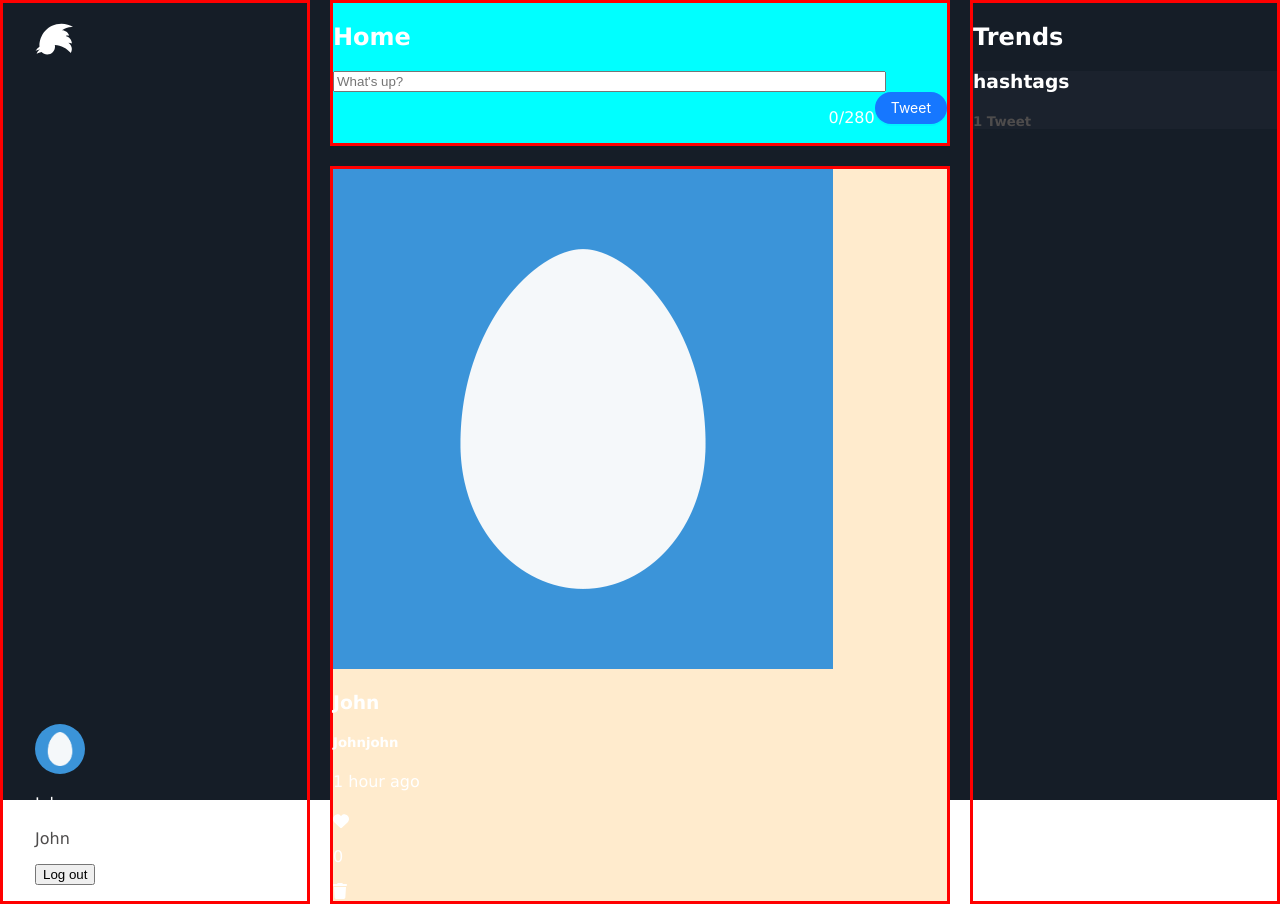
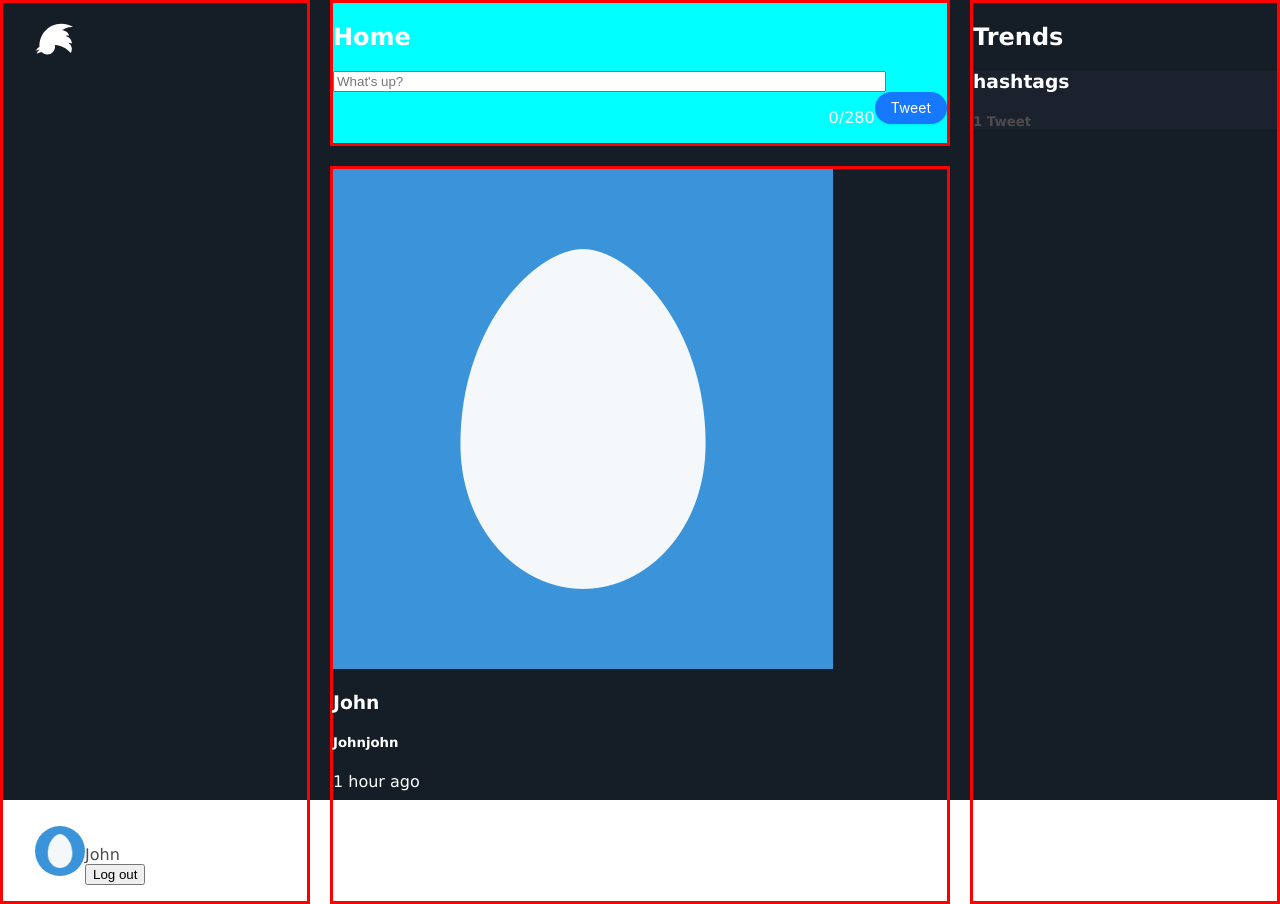
Before and after one commit to ioliete/hackatweet_frontend, a Next.js app: page / in a window 1280 px wide. Built offline with nearby package versions, Linux system fonts and the light colour scheme; no server answers.

Commit message:
change color background

```diff
--- a/components/Home.js
+++ b/components/Home.js
@@ -14,6 +14,7 @@ function Home() {
               <path d="M23.643 4.937c-.835.37-1.732.62-2.675.733.962-.576 1.7-1.49 2.048-2.578-.9.534-1.897.922-2.958 1.13-.85-.904-2.06-1.47-3.4-1.47-2.572 0-4.658 2.086-4.658 4.66 0 .364.042.718.12 1.06-3.873-.195-7.304-2.05-9.602-4.868-.4.69-.63 1.49-.63 2.342 0 1.616.823 3.043 2.072 3.878-.764-.025-1.482-.234-2.11-.583v.06c0 2.257 1.605 4.14 3.737 4.568-.392.106-.803.162-1.227.162-.3 0-.593-.028-.877-.082.593 1.85 2.313 3.198 4.352 3.234-1.595 1.25-3.604 1.995-5.786 1.995-.376 0-.747-.022-1.112-.065 2.062 1.323 4.51 2.093 7.14 2.093 8.57 0 13.255-7.098 13.255-13.254 0-.2-.005-.402-.014-.602.91-.658 1.7-1.477 2.323-2.41z"></path>
             </g>
           </svg>
+          <div className={styles.userContainer}>
             <div className={styles.user}>
               <img
                 src="./images/twitterEgg.png"
@@ -24,6 +25,7 @@ function Home() {
               />
               <p className={styles.firstname}>John</p>
               <p className={styles.username}>John</p>
+            </div>
             <button className={styles.logOutButton}>Log out</button>
           </div>
         </div>
--- a/styles/Home.module.css
+++ b/styles/Home.module.css
@@ -1,3 +1,7 @@
+.firstname, .username {
+  margin: 0;
+  padding: 0;
+}
 
 .main {
   display: grid;
@@ -37,13 +41,28 @@ svg.logo {
 svg.logo:hover {
   animation: piou-piou 1s linear infinite;
 }
+.userContainer {
+  width: 100%;
+}
+.user img {
+  display: inline-block;
+  float: left;
+}
+.logOutButton {
+  clear: left;
+}
 
 .middleBarUp {
   background-color: aqua;
 }
 
+.profilePic {
+  width: 50px;
+  height: 50px;
+  border-radius: 50%;
+}
 .tweetsContainer {
-  background-color: blanchedalmond;
+  background-colsor: blanchedalmond;
 }
 
 .rightBar {
@@ -69,11 +88,6 @@ svg.logo:hover {
   justify-content: right;
 }
 
-.profilePic {
-  width: 50px;
-  height: 50px;
-  border-radius: 50%;
-}
 
 
 
```
Lines whose indentation alone changed are shown as unchanged.
